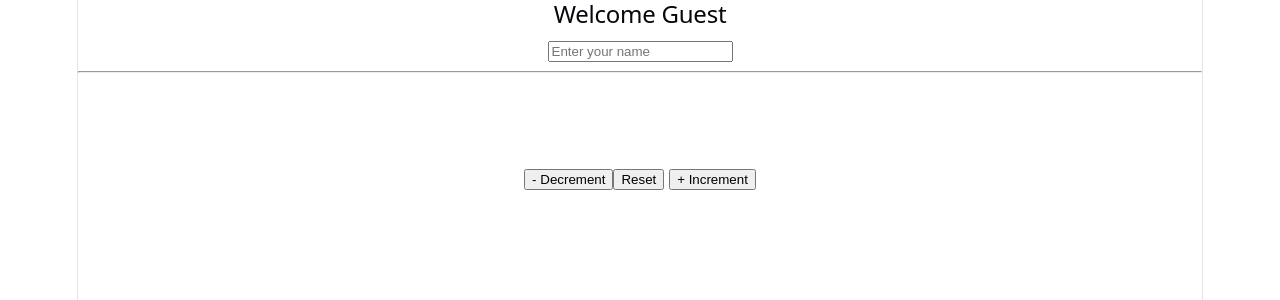
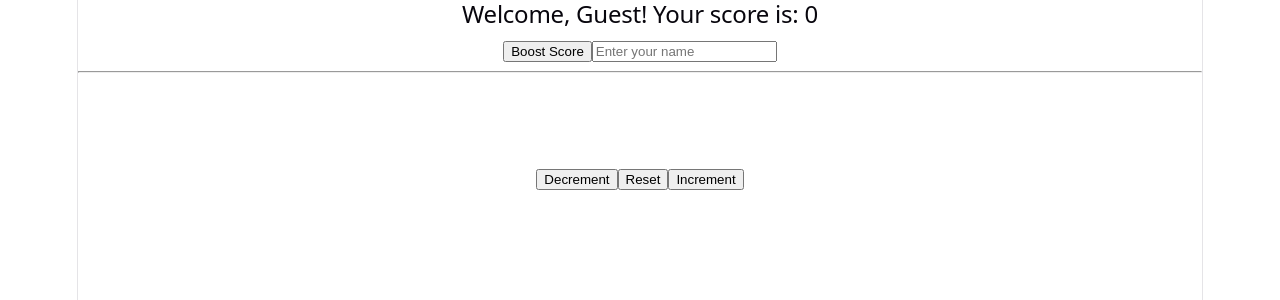
Before and after one commit to tngdks/mern-practice, a React (Vite) app in the folder React Practice/react-practice/: page / in a window 1280 px wide. Shown: the top 300 px of the page. Built offline with nearby package versions, Linux system fonts and the light colour scheme.

Commit message:
react in mern practice

```diff
--- a/React Practice/react-practice/src/App.jsx
+++ b/React Practice/react-practice/src/App.jsx
@@ -1,9 +1,18 @@
 import { useState } from 'react';
 import './App.css';
 
+function PlayerCard({name, score, increaseScore}) {
+  return (
+    <>
+    <h2>Welcome, {name}! Your score is: {score}</h2>
+
+    <button onClick={() => increaseScore(score + 1)}> Boost Score </button>
+    </>
+  );
+}
+
 function App(){
   const [count, setCount] = useState(0);
-
   const [playerName, setPlayerName] = useState("Guest");
 
   let counterColor = "white";
@@ -16,17 +25,21 @@ function App(){
 
   return (
 <div>
-  <h2> Welcome {playerName} </h2>
+  <PlayerCard name={playerName} score={count} increaseScore={setCount}/>
+
   <input
     type="text"
     placeholder="Enter your name"
-    onChange={(event) => setPlayerName(event.target.value)}/>
+    onChange={(event) => setPlayerName(event.target.value)}
+    />
 
     <hr />
 
     <h1 style = {{ color: counterColor}}> {count} </h1>
-    <button onClick = {() => setCount(count - 1)}> - Decrement </button>
-    <button onClick = {() => setCount(0)}> Reset </button>      <button onClick = {() => setCount(count + 1)}> + Increment </button>
+    <button onClick = {() => setCount(count - 1)}> Decrement </button>
+    <button onClick = {() => setCount(0)}> Reset </button>
+    <button onClick={() => setCount(count + 1)}> Increment </button>
+
 </div>
   );
 }
```
